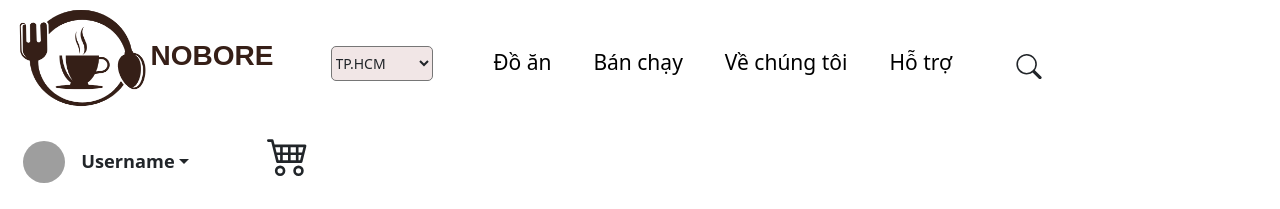
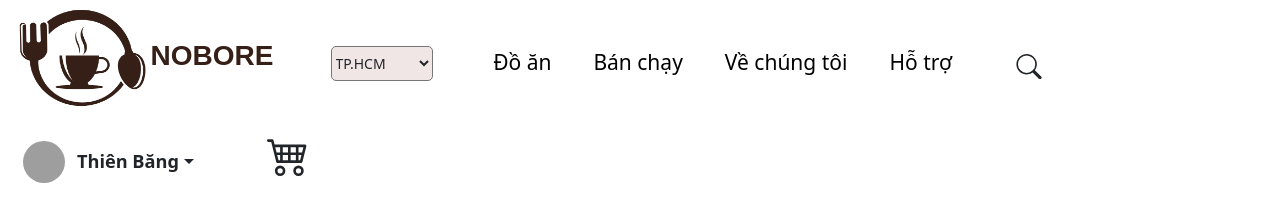
Before and after one commit to huynhtuankiet1805/ProjectCNPM, a React (Create React App) app: page /manageorder in a window 1280 px wide. Shown: the top 209 px of the page. Built offline with nearby package versions, Linux system fonts and the light colour scheme; grey boxes are pictures that could not be loaded.

Commit message:
half-done

```diff
--- a/src/components/Layout/DefaultLayout/Header/index.js
+++ b/src/components/Layout/DefaultLayout/Header/index.js
@@ -35,8 +35,8 @@ function Header() {
                     </div>
                 </div>
                 <div className="col-xl-auto homeopt">
-                    <a href="#" className="food">Đồ ăn</a>
-                    <a href="#" className="trendy">Bán chạy</a>
+                    <a href="http://localhost:3000/order" className="food">Đồ ăn</a>
+                    <a href="http://localhost:3000/order" className="trendy">Bán chạy</a>
                     <a href="http://localhost:3000/" className="aboutus">Về chúng tôi</a>
                     <a href="http://localhost:3000/" className="help">Hỗ trợ</a>
                     <svg xmlns="http://www.w3.org/2000/svg" width="5rem" height="1.8rem" fill="currentColor" className="bi bi-search" viewBox="0 0 16 16">
@@ -45,10 +45,10 @@ function Header() {
                 </div>
                 <div className="col-xl-auto col-md-auto info">
                     <div className="detail-info">
-                        <img src={require("~/image/avatar2.jpg")} alt="avatar" />
+                        <img src="https://upload.wikimedia.org/wikipedia/vi/a/a7/Happier_Than_Ever.jpeg" alt="avatar" />
                         <div className="btn-group">
                             <button type="button" className="btn dropdown-toggle" data-bs-toggle="dropdown" aria-expanded="false">
-                                Username
+                                Thiên Băng
                             </button>
                             <ul className="dropdown-menu dropdown-menu-end">
                                 <li><a className="dropdown-item" href="http://localhost:3000/infomation">Thông tin cá nhân</a></li>
```
